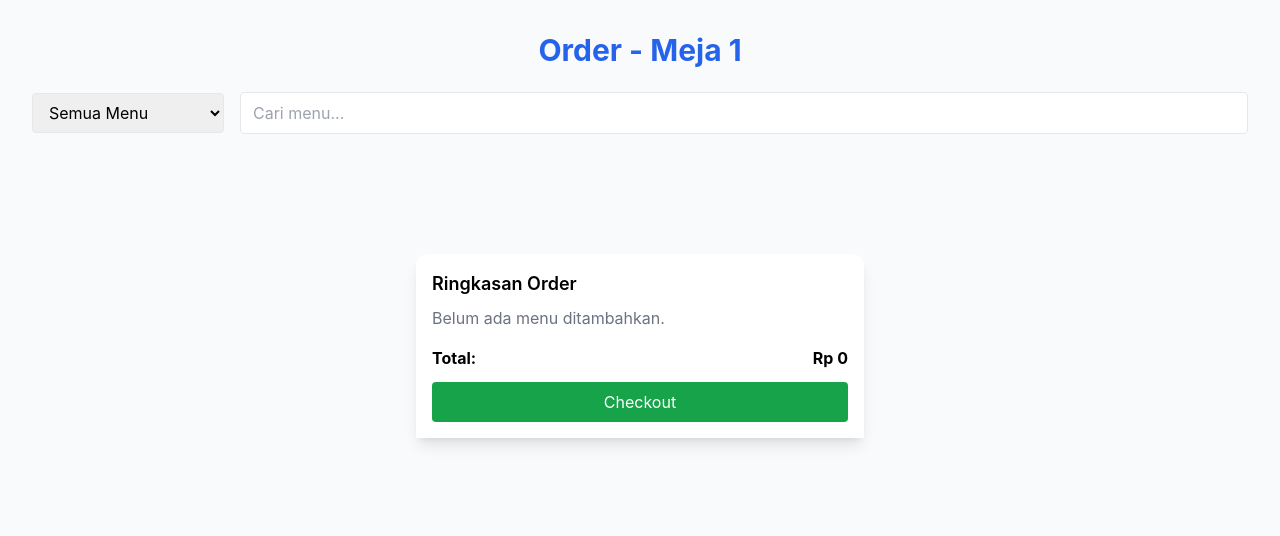
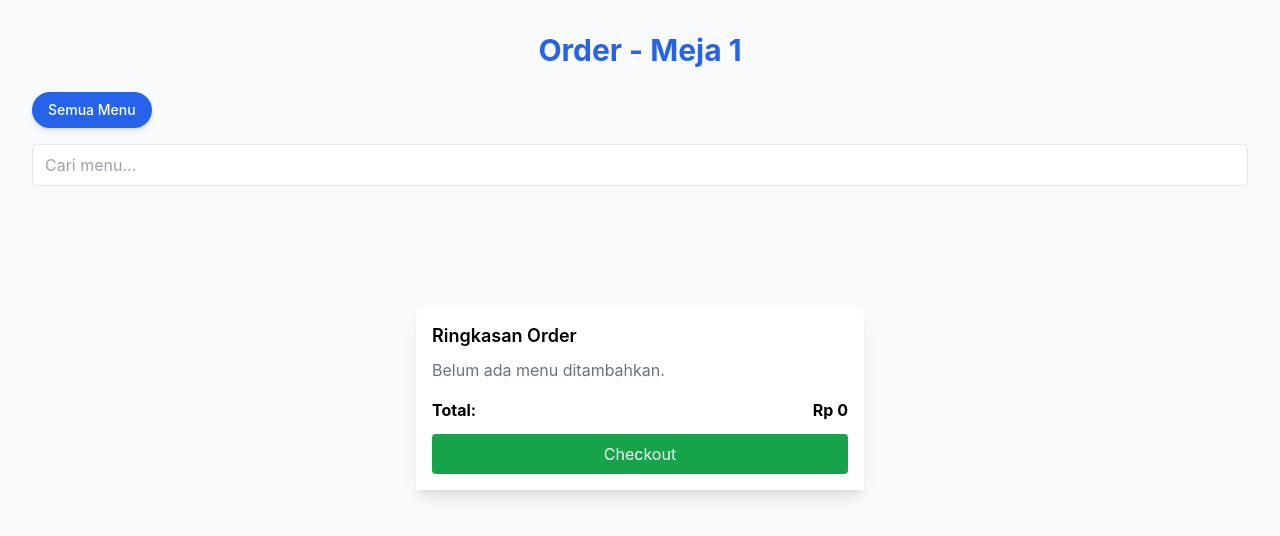
Before and after one commit to sayuji/Restaurant, a React (Create React App) app: page /orders in a window 1280 px wide. Shown: the top 536 px of the page. Built offline with nearby package versions, Linux system fonts and the light colour scheme.

Commit message:
refactor(Orders): replace dropdown with category pills for better UX
The category selection was changed from a dropdown to pill buttons to improve visual hierarchy and make category switching more intuitive. The search input was also adjusted to full width for consistency with the new layout.

```diff
--- a/src/pages/Orders.jsx
+++ b/src/pages/Orders.jsx
@@ -105,24 +105,30 @@
       </header>
 
       {/* Filter & Search */}
-      <div className="flex flex-col md:flex-row gap-4 mb-6 items-center justify-between">
-        <select
-          className="border rounded px-3 py-2 w-full md:w-48"
-          value={selectedCategory}
-          onChange={(e) => setSelectedCategory(e.target.value)}
-        >
+      <div className="flex flex-col gap-4 mb-6">
+        {/* Category Pills */}
+        <div className="flex flex-wrap gap-2">
           {categories.map((cat) => (
-            <option key={cat.value} value={cat.value}>
+            <button
+              key={cat.value}
+              onClick={() => setSelectedCategory(cat.value)}
+              className={`px-4 py-2 rounded-full text-sm font-medium transition-all duration-200 ${
+                selectedCategory === cat.value
+                  ? 'bg-blue-600 text-white shadow-md'
+                  : 'bg-gray-200 text-gray-700 hover:bg-gray-300'
+              }`}
+            >
               {cat.label}
-            </option>
+            </button>
           ))}
-        </select>
+        </div>
+        {/* Search Input */}
         <input
           type="text"
           placeholder="Cari menu..."
           value={searchTerm}
           onChange={(e) => setSearchTerm(e.target.value)}
-          className="border rounded px-3 py-2 w-full md:flex-1"
+          className="border rounded px-3 py-2 w-full"
         />
       </div>
 
```
